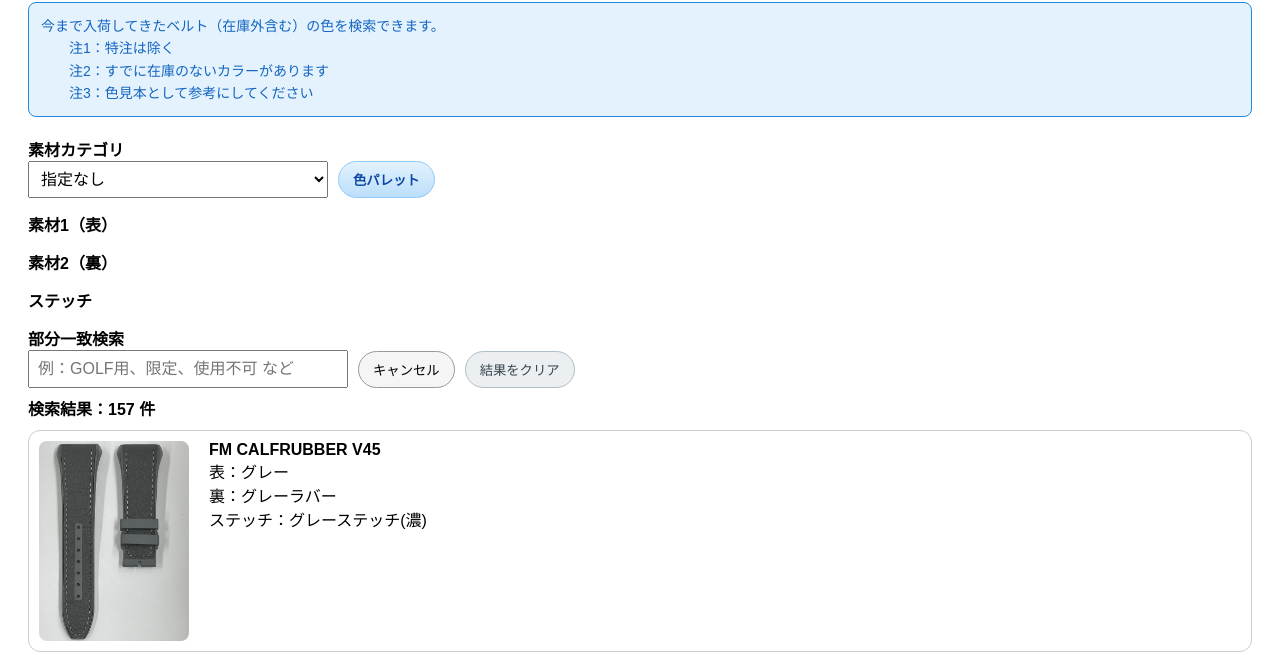
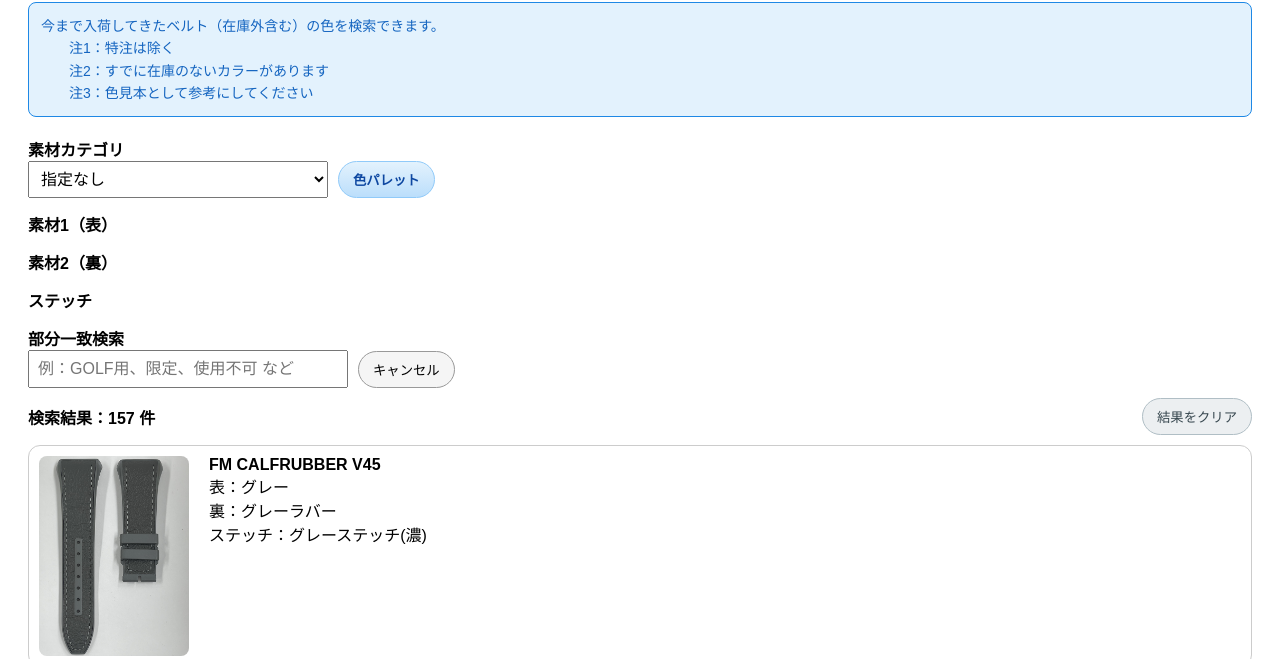
Before and after one commit to meguchic1107-crypto/strap-searchV45, a plain HTML site: page index.html in a window 1280 px wide. Shown: the part 115-774 px from the top of the page. Drawn offline with Linux system fonts and the light colour scheme.

Commit message:
Refactor index.html with updated styles and scripts

```diff
--- a/index.html
+++ b/index.html
@@ -45,14 +45,18 @@ input,select{padding:8px;font-size:16px;width:300px}
   color:#0d47a1;font-weight:bold
 }
 .cancel-btn{border:1px solid #999;background:#f5f5f5}
-.clear-result-btn{border:1px solid #b0bec5;background:#eceff1;color:#37474f}
+.clear-result-btn{
+  border:1px solid #b0bec5;
+  background:#eceff1;
+  color:#37474f;
+}
 
 /* ===== パレット ===== */
 .palette{
   display:none;flex-wrap:wrap;gap:10px;
   margin:8px 0 16px;padding:12px;
   background:#fafafa;border:1px solid #eee;border-radius:14px;
-  overflow:visible;position:relative;z-index:1
+  overflow:visible;position:relative
 }
 .palette.open{display:flex}
 
@@ -107,7 +111,17 @@ input,select{padding:8px;font-size:16px;width:300px}
 .color-グレー系{background:#9e9e9e}
 .color-金系{background:linear-gradient(135deg,#fff6b0,#d4af37,#b08a1e)}
 
-#count{margin-top:8px;font-weight:bold}
+/* ===== 結果ヘッダー ===== */
+.result-header{
+  margin-top:10px;
+  display:flex;
+  align-items:center;
+  justify-content:space-between;
+  gap:10px;
+}
+#count{font-weight:bold}
+
+/* ===== 結果 ===== */
 .item{
   border:1px solid #ccc;padding:10px;margin:10px 0;
   display:flex;gap:20px;border-radius:12px
@@ -126,7 +140,7 @@ input,select{padding:8px;font-size:16px;width:300px}
 }
 </style>
 
-<!-- ✅ 必ず正しい script -->
+<!-- ✅ data.js 読み込み（必須） -->
 <script src="data.js"></script>
 </head>
 
@@ -170,10 +184,14 @@ input,select{padding:8px;font-size:16px;width:300px}
 <div class="search-controls">
   <input id="search" placeholder="例：GOLF用、限定、使用不可 など">
   <button class="cancel-btn" id="cancelBtn">キャンセル</button>
+</div>
+
+<!-- ✅ 結果ヘッダー（ここに結果をクリア） -->
+<div class="result-header">
+  <div id="count"></div>
   <button class="clear-result-btn" id="clearResultBtn">結果をクリア</button>
 </div>
 
-<div id="count"></div>
 <div id="result"></div>
 
 <div id="modal"><img id="modalImg"></div>
@@ -234,7 +252,6 @@ input,select{padding:8px;font-size:16px;width:300px}
           表：${i.色.素材1}<br>
           裏：${i.色.素材2}<br>
           ステッチ：${i.色.ステッチ||"なし"}
-          ${i.備考?`<div class="note">${i.備考}</div>`:""}
         </div>
       </div>
     `).join("");
@@ -258,7 +275,6 @@ input,select{padding:8px;font-size:16px;width:300px}
     render(hit);
   }
 
-  // ✅ キャンセル＝検索条件をすべてリセット
   function cancelAll(){
     ["groupMaterial1","groupMaterial2","groupStitch"].forEach(id=>el(id).value="");
     document.querySelectorAll(".palette").forEach(p=>p.dataset.selected="[]");
@@ -268,7 +284,6 @@ input,select{padding:8px;font-size:16px;width:300px}
     search();
   }
 
-  // ✅ 結果をクリア＝条件もパレットも結果も全部クリア
   function clearAll(){
     cancelAll();
     el("result").innerHTML="";
```
